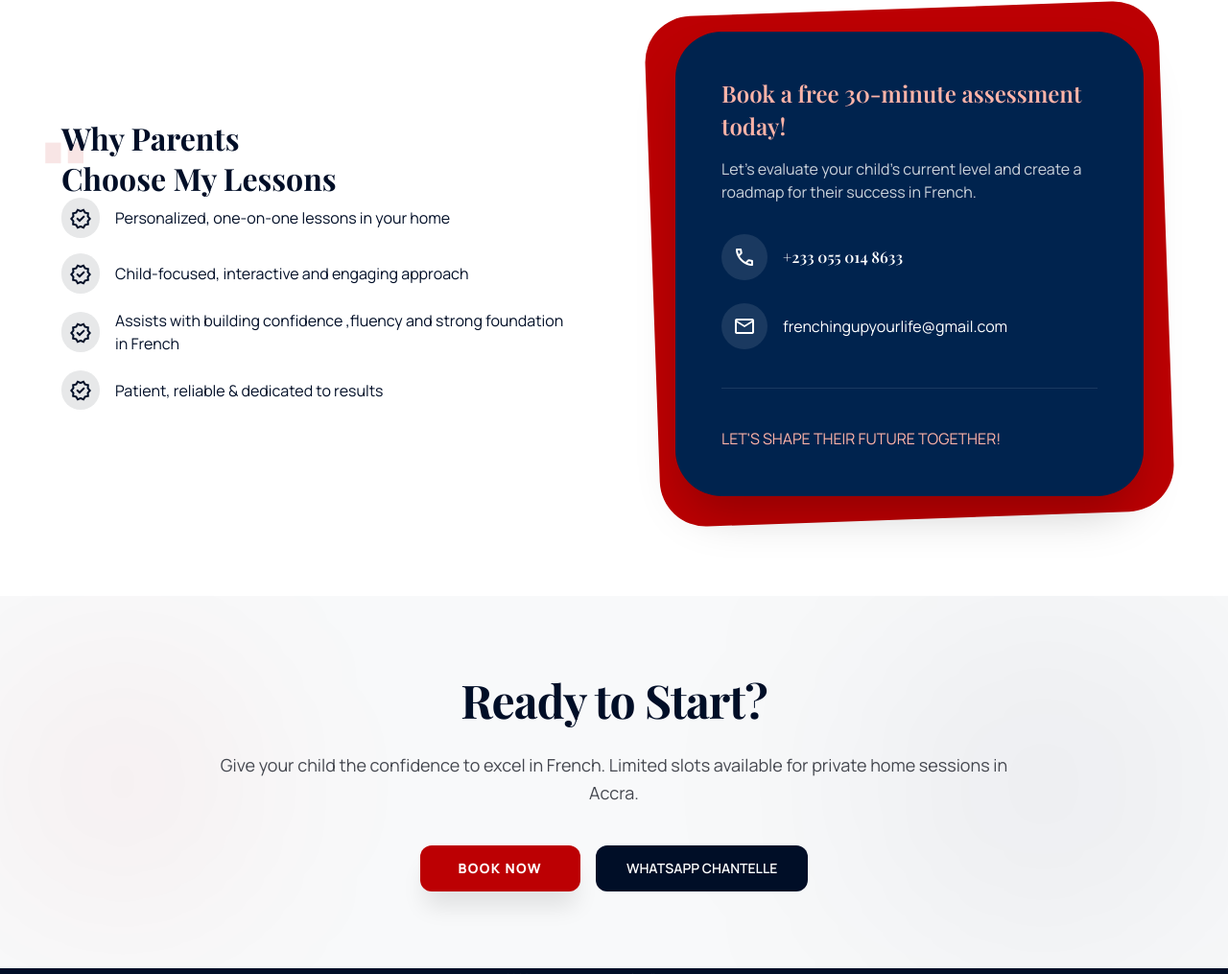
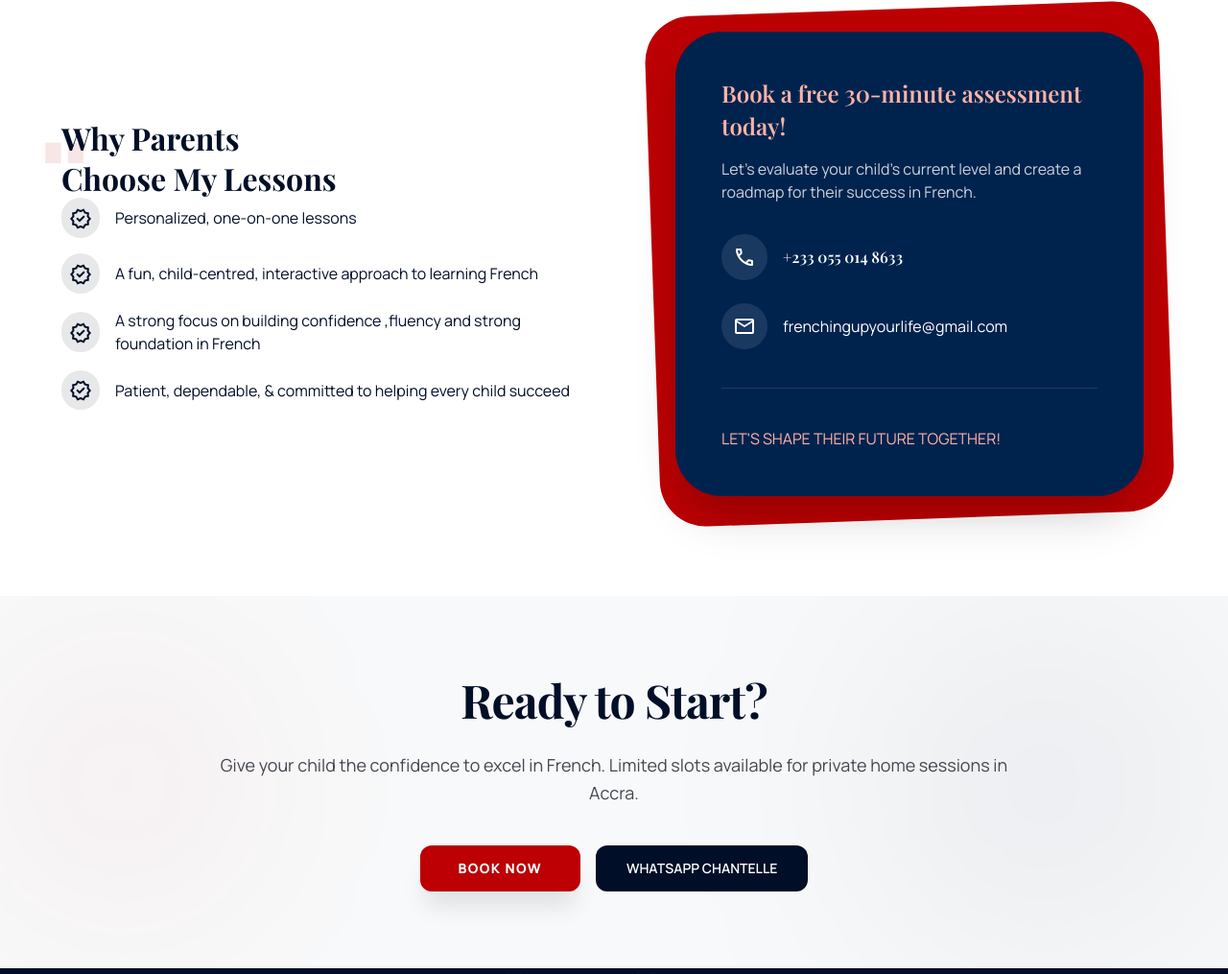
Before and after one commit to nigelgeek/chantelle, a plain HTML site: page index.html in a window 1280 px wide. Shown: the part 2555-3570 px from the top of the page at 96% size. Drawn offline with nearby package versions, Linux system fonts and the light colour scheme.

Commit message:
Content update V3 Why parents choose

```diff
--- a/index.html
+++ b/index.html
@@ -234,25 +234,25 @@
                                     <div class="bg-surface-container-high p-2 rounded-full group-hover:bg-primary transition-colors">
                                         <span class="material-symbols-outlined text-primary group-hover:text-on-primary">verified</span>
                                     </div>
-                                    <span class="font-label-md text-primary">Personalized, one-on-one lessons in your home</span>
+                                    <span class="font-label-md text-primary">Personalized, one-on-one lessons</span>
                                 </div>
                                 <div class="flex items-center gap-4 group">
                                     <div class="bg-surface-container-high p-2 rounded-full group-hover:bg-primary transition-colors">
                                         <span class="material-symbols-outlined text-primary group-hover:text-on-primary">verified</span>
                                     </div>
-                                    <span class="font-label-md text-primary">Child-focused, interactive and engaging approach</span>
+                                    <span class="font-label-md text-primary">A fun, child-centred, interactive approach to learning French</span>
                                 </div>
                                 <div class="flex items-center gap-4 group">
                                     <div class="bg-surface-container-high p-2 rounded-full group-hover:bg-primary transition-colors">
                                         <span class="material-symbols-outlined text-primary group-hover:text-on-primary">verified</span>
                                     </div>
-                                    <span class="font-label-md text-primary">Assists with building confidence ,fluency and strong foundation in French</span>
+                                    <span class="font-label-md text-primary">A strong focus on building confidence ,fluency and strong foundation in French</span>
                                 </div>
                                 <div class="flex items-center gap-4 group">
                                     <div class="bg-surface-container-high p-2 rounded-full group-hover:bg-primary transition-colors">
                                         <span class="material-symbols-outlined text-primary group-hover:text-on-primary">verified</span>
                                     </div>
-                                    <span class="font-label-md text-primary">Patient, reliable &amp; dedicated to results</span>
+                                    <span class="font-label-md text-primary">Patient, dependable, &amp; committed to helping every child succeed</span>
                                 </div>
                             </div>
                         </div>
```
